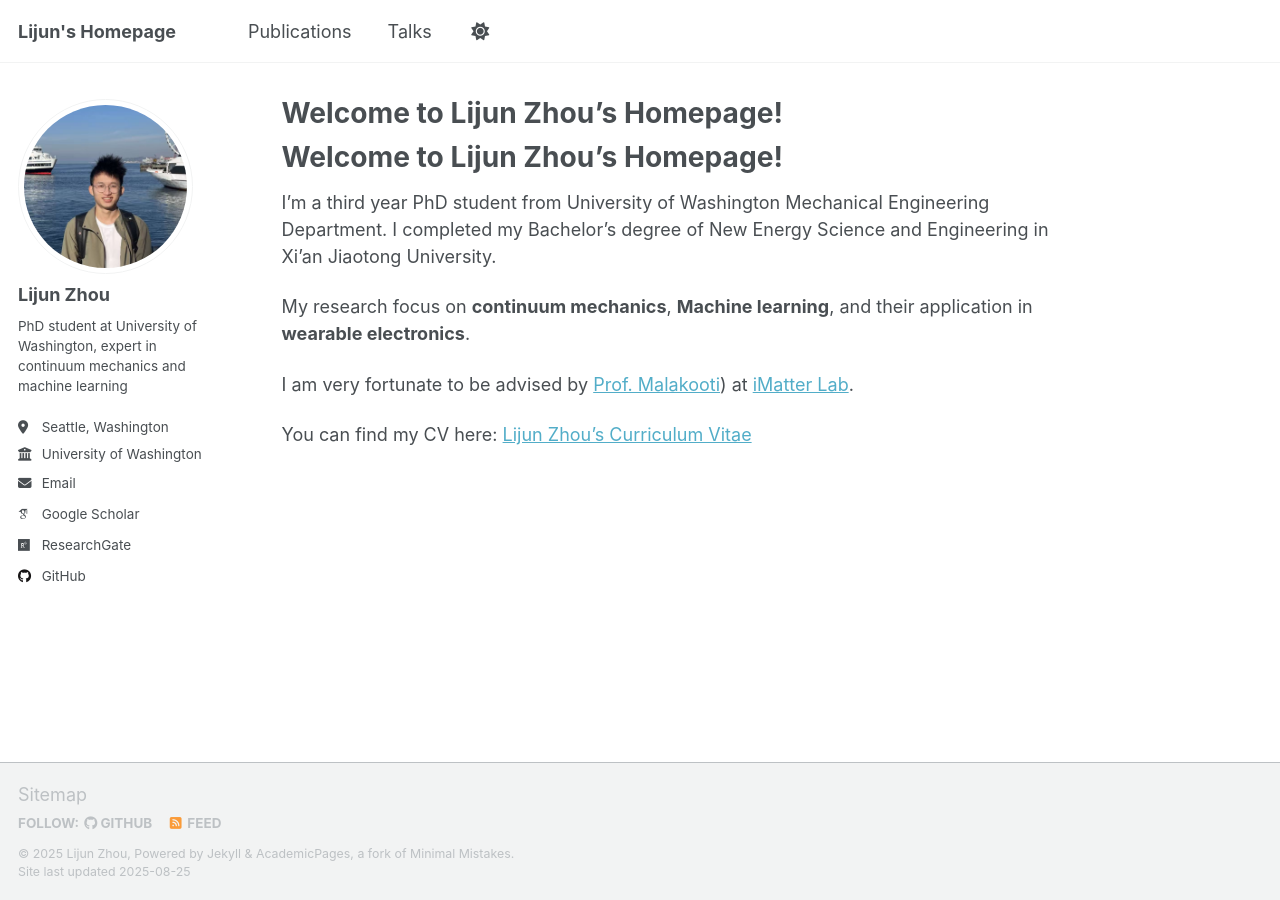
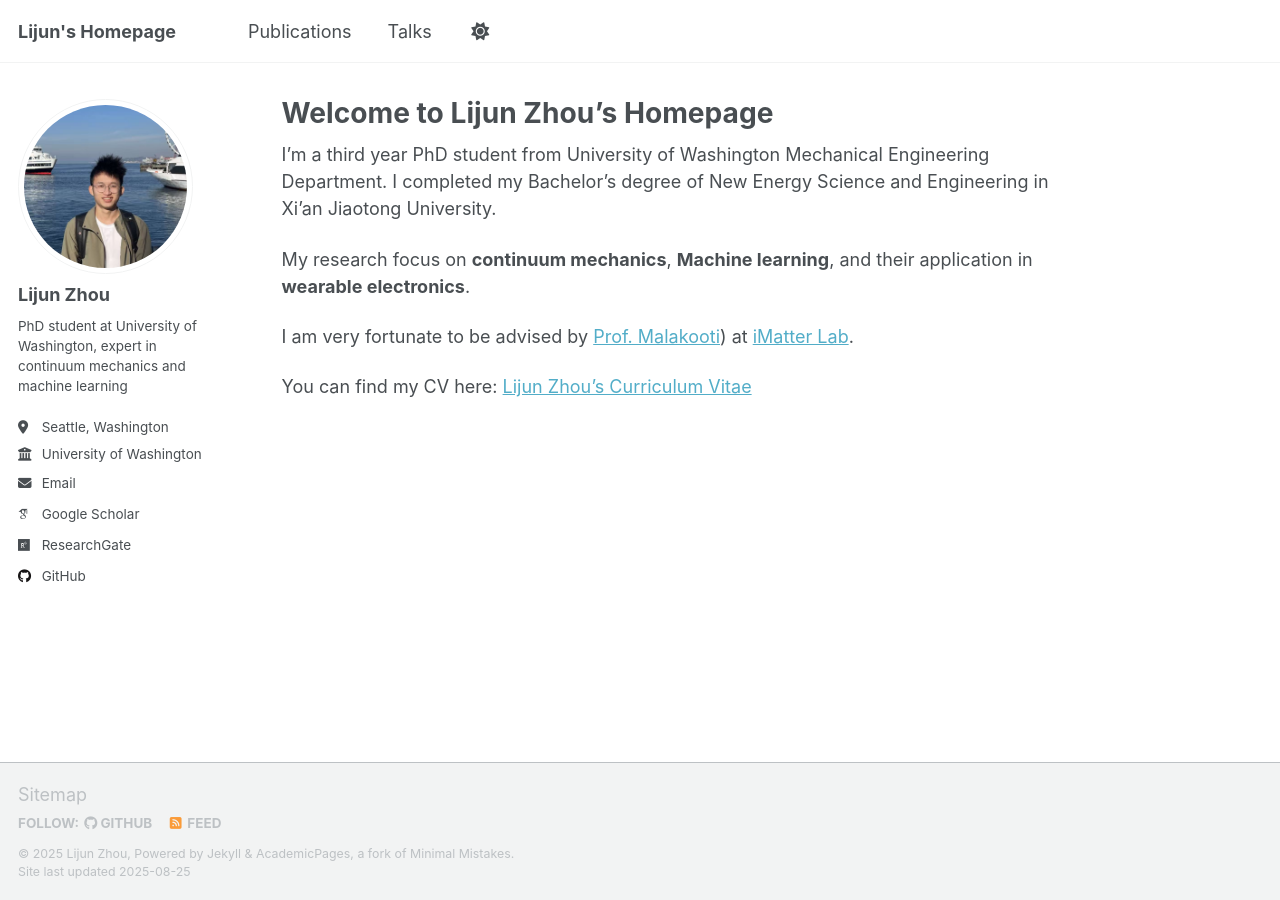
Before and after one commit to zdxbll/zdxbll, a Jekyll site: the page built from _pages/about.md, in a window 1280 px wide. Built offline with Jekyll 4.4.1, drawn with Linux system fonts in a browser that asks for light colours; some web fonts are replaced; a script that is not in the unit is left out; our own code applies the rules of GitHub Pages for plain Markdown files; part of the change alters nothing that is shown.

Commit message:
Revise title and content of about.md

```diff
--- a/_pages/about.md
+++ b/_pages/about.md
@@ -1,13 +1,11 @@
 ---
 permalink: /
-#title: "Academic Pages is a ready-to-fork GitHub Pages template for academic personal websites"
+title: "Welcome to Lijun Zhou's Homepage"
 author_profile: true
 redirect_from:
   - /about/
   - /about.html
 ---
-
-# Welcome to Lijun Zhou's Homepage!
 
 I'm a third year PhD student from University of Washington Mechanical Engineering Department. I completed my Bachelor's degree of New Energy Science and Engineering in Xi’an Jiaotong University.
 
```
